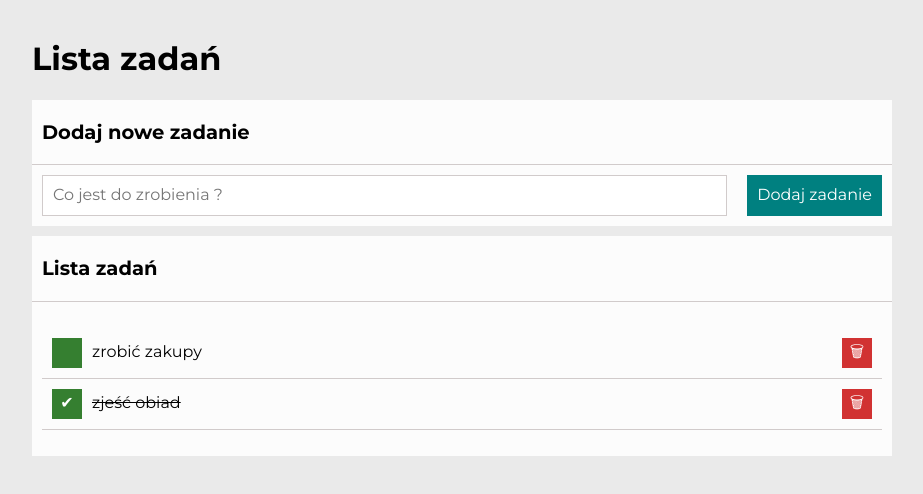
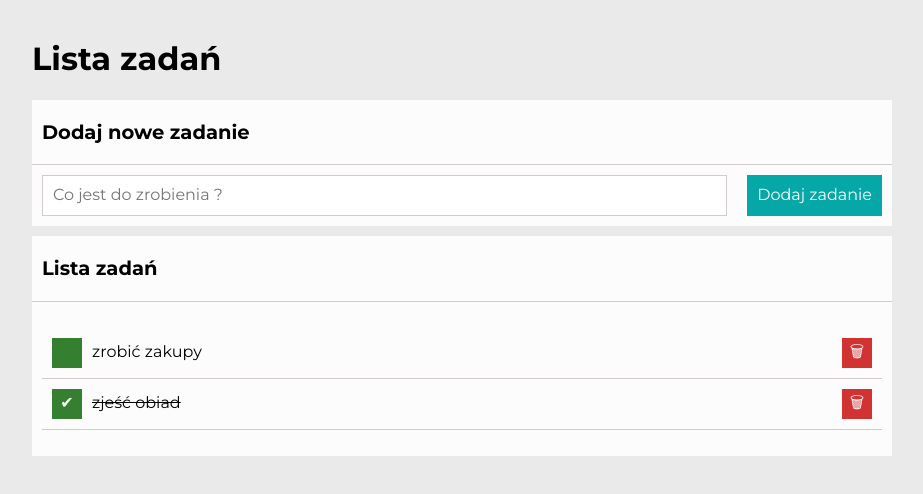
Before and after one commit to WiktoriaNizielska/toDoList, a plain HTML site: page index.html in a window 1280 px wide. In both pictures the pointer is over the button "Dodaj zadanie". Shown: the whole page, without its empty margins (178-1101 px from the left). Drawn offline with nearby package versions, Linux system fonts and the light colour scheme.

Commit message:
hover and active button added

```diff
--- a/css/form.css
+++ b/css/form.css
@@ -21,3 +21,11 @@
     border: none;
     padding: 10px;
 }
+
+.form_button:hover {
+    background-color:rgb(6, 167, 167) ;
+}
+
+.form_button:active {
+    background-color:rgb(13, 192, 192) ;
+}
--- a/js/script.js
+++ b/js/script.js
@@ -79,8 +79,6 @@
         }
 
         newTaskElement.focus();
-
-
     };
 
     const init = () => {
```
